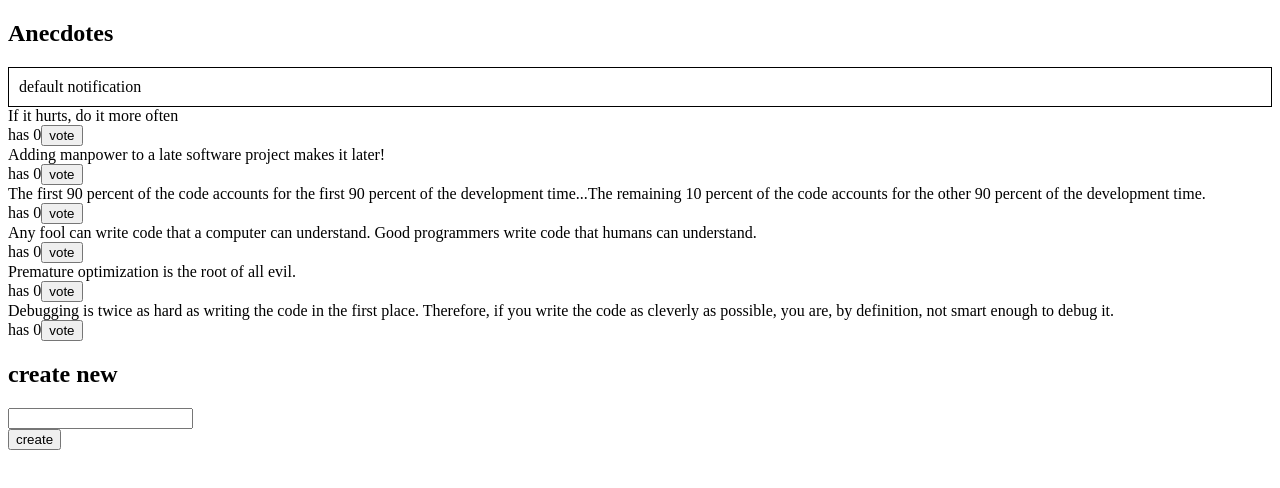
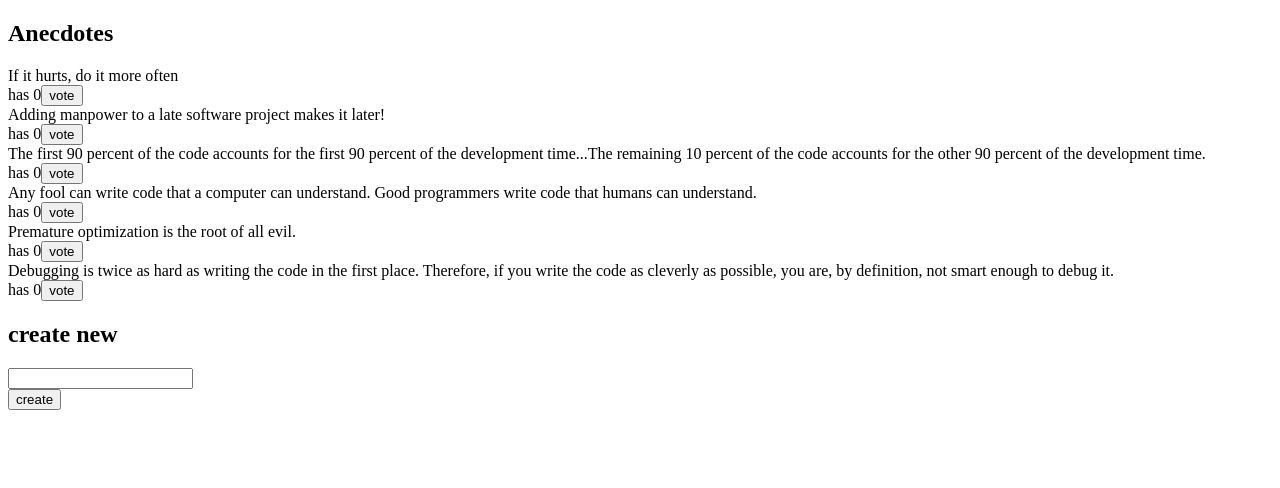
Before and after one commit to tranjt/redux_part6, a React (Create React App) app in the folder redux-anecdotes/: page / in a window 1280 px wide. Shown: the top 488 px of the page. Built offline with nearby package versions, Linux system fonts and the light colour scheme.

Commit message:
part6 ex6.11 Better anecdotes step9

```diff
--- a/redux-anecdotes/src/components/AnecdoteForm.js
+++ b/redux-anecdotes/src/components/AnecdoteForm.js
@@ -1,6 +1,7 @@
 import React from 'react'
 import { useDispatch } from 'react-redux'
 import { createAnecdote } from '../reducers/anecdoteReducer'
+import { setNotification } from '../reducers/notificationReducer'
 
 const AnecdoteForm = () => {
   const dispatch = useDispatch()
@@ -10,6 +11,10 @@ const AnecdoteForm = () => {
     const content = event.target.newAnecdote.value
     event.target.newAnecdote.value = ''
     dispatch(createAnecdote(content))
+    dispatch(setNotification(`You created new anecdote: ${content}`))
+    setTimeout( () => {
+      dispatch(setNotification(''))
+    }, 5000)
   }
 
   return (
--- a/redux-anecdotes/src/components/AnecdoteList.js
+++ b/redux-anecdotes/src/components/AnecdoteList.js
@@ -1,13 +1,18 @@
 import React from 'react'
 import { useSelector, useDispatch } from 'react-redux'
 import { vote } from '../reducers/anecdoteReducer'
+import { setNotification } from '../reducers/notificationReducer'
 
 const AnecdoteList = () => {
   const anecdotes = useSelector(state => state.anecdotes.sort((a, b) => b.votes - a.votes))
   const dispatch = useDispatch()
 
-  const handleVote = (id) => {
+  const handleVote = (id, content) => {
     dispatch(vote(id))
+    dispatch(setNotification(`You voted: ${content}`))
+    setTimeout( () => {
+      dispatch(setNotification(''))
+    }, 5000)
   }
 
   return (
@@ -19,7 +24,7 @@ const AnecdoteList = () => {
           </div>
           <div>
             has {anecdote.votes}
-            <button onClick={() => handleVote(anecdote.id)}>vote</button>
+            <button onClick={() => handleVote(anecdote.id, anecdote.content)}>vote</button>
           </div>
         </div>
       )}
--- a/redux-anecdotes/src/components/Notification.js
+++ b/redux-anecdotes/src/components/Notification.js
@@ -3,11 +3,13 @@ import { useSelector } from 'react-redux'
 
 const Notification = () => {
   const notification = useSelector(state => state.notification)
-  const style = {
+  const styleForNotification = {
     border: 'solid',
     padding: 10,
     borderWidth: 1
   }
+  const style = notification !== '' ? styleForNotification : {}
+
   return (
     <div style={style}>
       {notification}
--- a/redux-anecdotes/src/reducers/notificationReducer.js
+++ b/redux-anecdotes/src/reducers/notificationReducer.js
@@ -1,4 +1,4 @@
-const notificationReducer = (state = 'default notification', action) => {
+const notificationReducer = (state = '', action) => {
   switch (action.type) {
     case 'NEW_NOTIFICATION':
       return action.notification
@@ -9,7 +9,7 @@ const notificationReducer = (state = 'default notification', action) => {
 
 export const setNotification = notification => {
   return {
-    action: 'NEW_NOTIFICATION',
+    type: 'NEW_NOTIFICATION',
     notification
   }
 }
```
Also changed, not shown: 1 other file (tests, documents, lock files or other folders).
